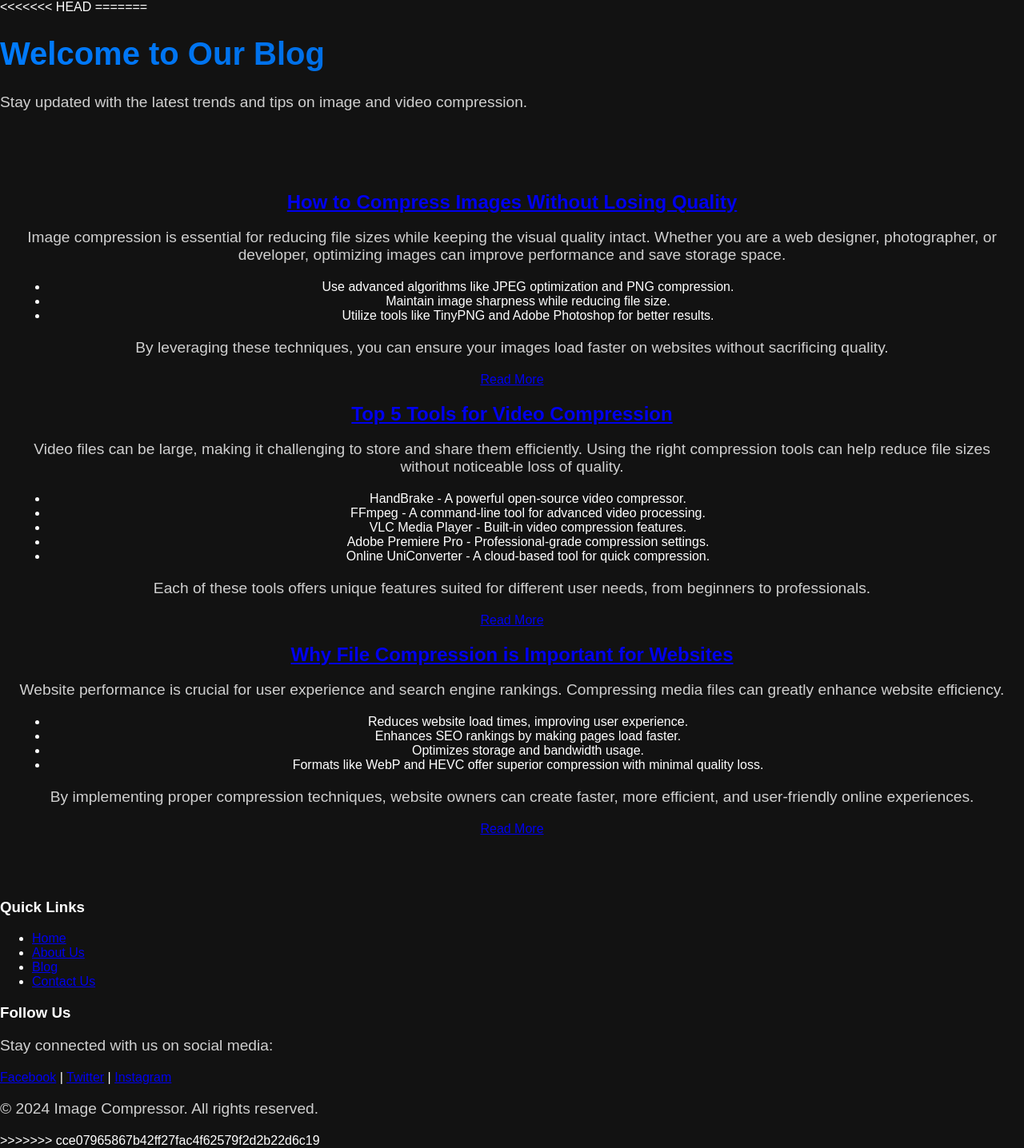
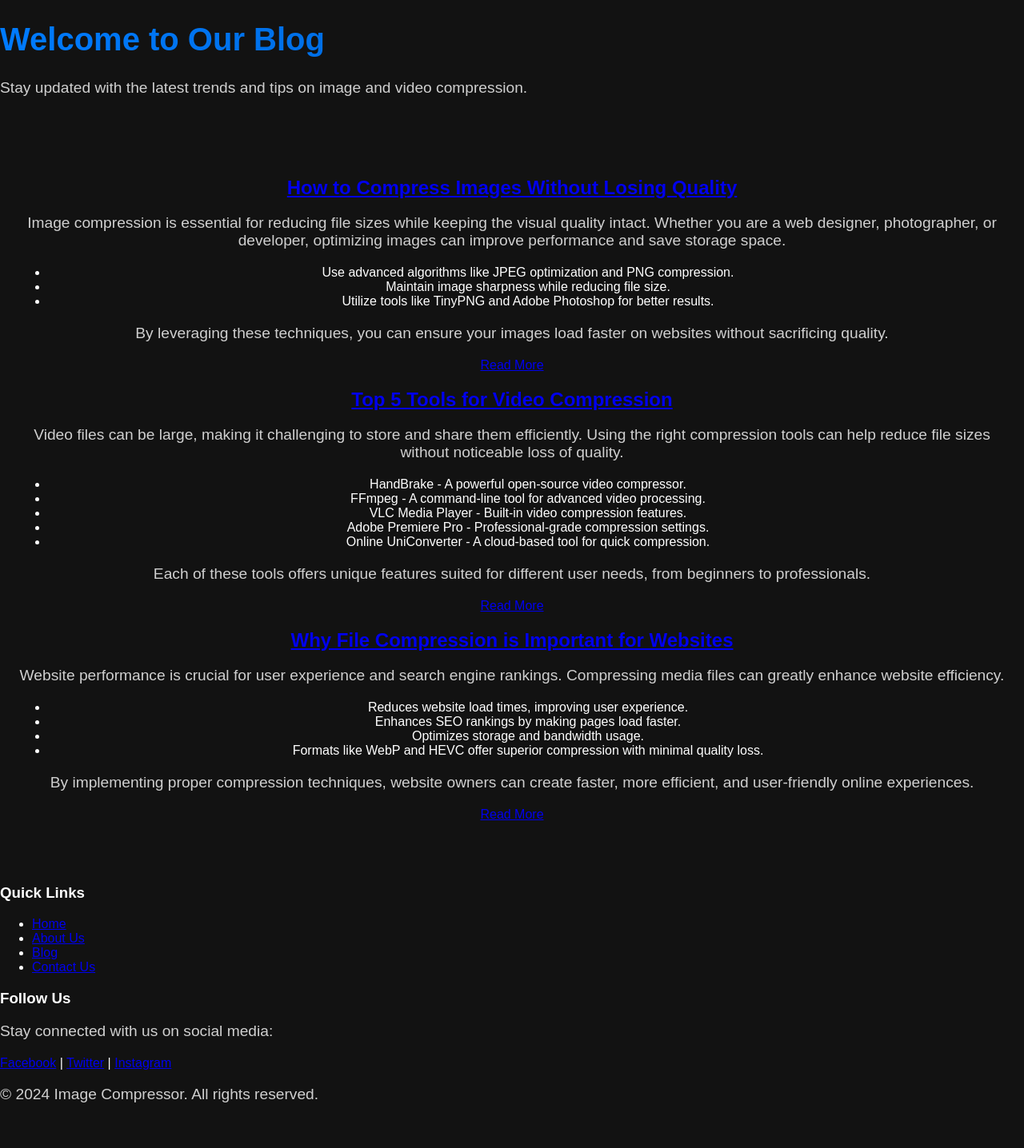
Before and after one commit to martinondiwa/image_compression, a Flask app: page /blog in a window 1280 px wide. Shown: the whole page at 80% size. After the commit the page ends 1379 px from the top, so only its background shows below. Run offline with Flask 3, Linux system fonts and the light colour scheme; some libraries are stand-ins or nearby versions.

Commit message:
Update base.html
asdfg

```diff
--- a/templates/base.html
+++ b/templates/base.html
@@ -1,6 +1,4 @@
-<<<<<<< HEAD
 
-=======
 <!DOCTYPE html>
 <html lang="en">
 <head>
@@ -59,4 +57,3 @@
     </footer>
 </body>
 </html>
->>>>>>> cce07965867b42ff27fac4f62579f2d2b22d6c19
```
